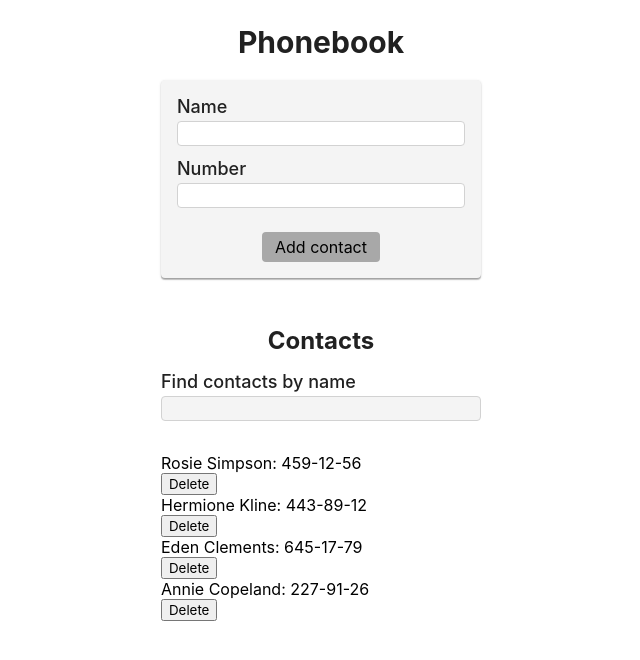
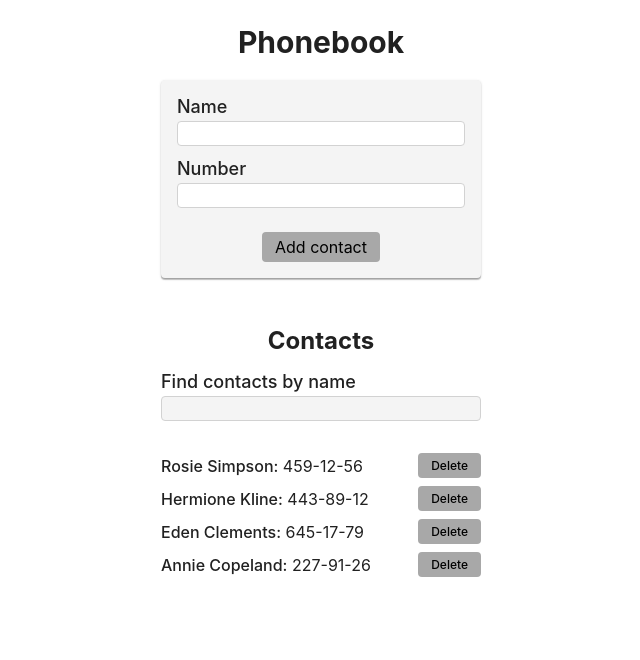
Before and after one commit to kuhai-anna/goit-react-hw-02-phonebook, a React (Create React App) app: page / in a window 1280 px wide. Shown: the top 660 px of the page, without its empty margins (319-959 px from the left). Built offline with nearby package versions, Linux system fonts and the light colour scheme.

Commit message:
Style the ContactList component

```diff
--- a/src/components/ContactList/ContactListItem/ContactListItem.jsx
+++ b/src/components/ContactList/ContactListItem/ContactListItem.jsx
@@ -1,20 +1,26 @@
 import PropTypes from 'prop-types';
+import {
+  Contact,
+  ContactItem,
+  ContactName,
+  DeleteButton,
+} from './ContactListItem.styled';
 
 export const ContactListItem = ({ id, name, number, onDelete }) => {
   return (
-    <li>
-      <p>
-        {name}: {number}
-      </p>
-      <button
+    <ContactItem>
+      <Contact>
+        <ContactName>{name}:</ContactName> {number}
+      </Contact>
+      <DeleteButton
         type="button"
         onClick={() => {
           onDelete(id);
         }}
       >
         Delete
-      </button>
-    </li>
+      </DeleteButton>
+    </ContactItem>
   );
 };
 
--- /dev/null
+++ b/src/components/ContactList/ContactListItem/ContactListItem.styled.jsx
@@ -0,0 +1,55 @@
+import styled from 'styled-components';
+
+export const ContactItem = styled.li`
+  display: flex;
+  justify-content: space-between;
+  align-items: center;
+
+  :not(:last-of-type) {
+    margin-bottom: ${props => {
+      return props.theme.spacing(2);
+    }};
+  }
+`;
+
+export const Contact = styled.p`
+  display: block;
+
+  color: ${props => {
+    return props.theme.colors.text;
+  }};
+`;
+
+export const ContactName = styled.span`
+  font-weight: 500;
+`;
+
+export const DeleteButton = styled.button`
+  padding: 4px 12px;
+
+  outline: none;
+  border: 1px solid transparent;
+  border-radius: ${props => {
+    return props.theme.spacing(1);
+  }};
+  background-color: ${props => {
+    return props.theme.colors.btn;
+  }};
+
+  font-size: 12px;
+  font-weight: 500;
+
+  transition-property: background-color, border-color;
+  transition-duration: 250ms;
+  transition-timing-function: cubic-bezier(0.4, 0, 0.2, 1);
+
+  :hover,
+  :focus {
+    background-color: ${props => {
+      return props.theme.colors.btnHover;
+    }};
+    border-color: ${props => {
+      return props.theme.colors.borderHover;
+    }};
+  }
+`;
```
